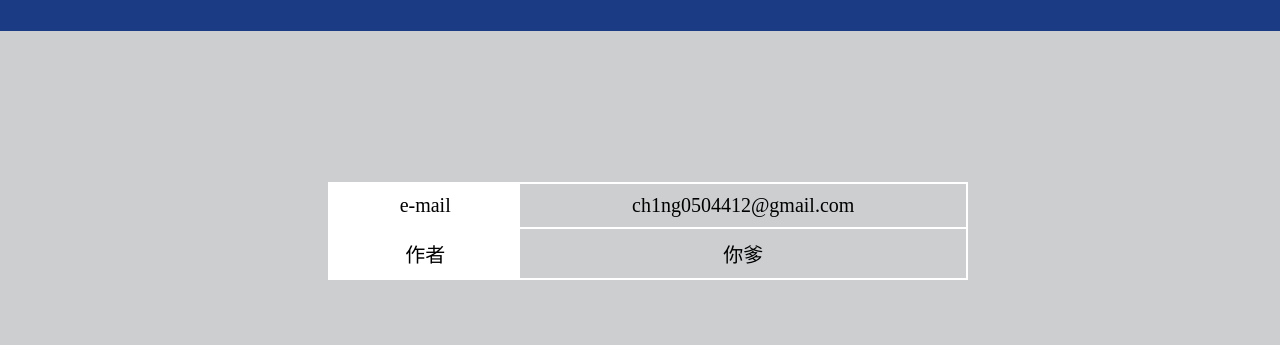
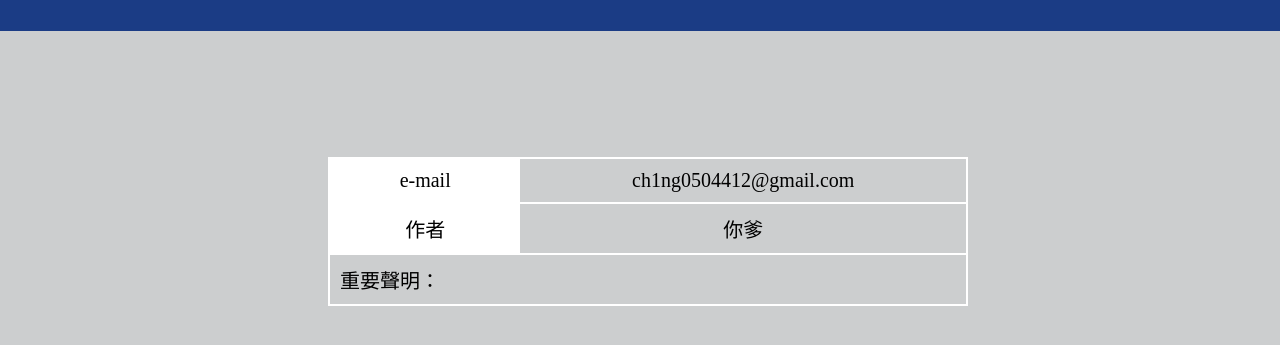
Before and after one commit to ch1ng9412/NCUCE-archeology, a plain HTML site: page respond.html in a window 1280 px wide. Shown: the part 121-466 px from the top of the page. Drawn offline with Linux system fonts and the light colour scheme; a web font is replaced by a local one.

Commit message:
Add files via upload

```diff
--- a/respond.html
+++ b/respond.html
@@ -3,6 +3,8 @@
 <head>
     <meta charset="UTF-8">
     <meta name="viewport" content="width=device-width, initial-scale=1.0">
+    <meta name="decription" content="中央大學土木系 考古題">
+    <meta name="keyword" content="中央大學 土木系 考古題 歷屆 獎學金 師資 ">
     <link rel="preconnect" href="https://fonts.googleapis.com">
     <link rel="preconnect" href="https://fonts.gstatic.com" crossorigin>
     <link href="https://fonts.googleapis.com/css2?family=Yuji+Boku&display=swap" rel="stylesheet">
@@ -13,16 +15,13 @@
 
     <style>
 
-
     .respond-box{
         height: 50vh;
         width: 100vw;
         display: flex;
-
     }
 
-
-table{
+    .respond-box table{
     margin: auto;
     width: 50%;
     border-collapse: collapse;
@@ -30,27 +29,25 @@ table{
     text-align: center;
     }
 
-td{
+    .respond-box td{
     padding: 10px;
     font-size: 20px;
     border-bottom: 2px solid white;
-
     }
 
-#col-1{
+    .col-1{
     background-color: white;
     width: 30%;
     }
 
-a:hover{
+    .respond-box a:hover{
     text-decoration:underline;
     }
 
-
     </style>
 
+</head>
 
-</head>
 
 <body>
 
@@ -77,35 +74,33 @@ a:hover{
 </header>
 
 <main>
-
     <div class="respond-box">
 
         <table>
 
-            <colgroup>
-                <col id="col-1">
-                <col id="col-2">
-            </colgroup>
-
             <tr>
-                <td>e-mail</td>
+                <td class="col-1">e-mail</td>
                 <td>
                     <a href="mailto:ch1ng0504412@gmail.com">ch1ng0504412@gmail.com</a>
                 </td>
             </tr>
 
             <tr>
-                <td>作者</td>
+                <td class="col-1">作者</td>
                 <td>你爹</td>
+            </tr>
+
+            <tr>
+                <td colspan="2" style="text-align: left;">重要聲明：<br>
+
+                </td>
             </tr>
 
 
         </table>
 
     </div>
-
 </main>
-
 
 </body>
 </html>
```
Lines whose indentation alone changed are shown as unchanged.
